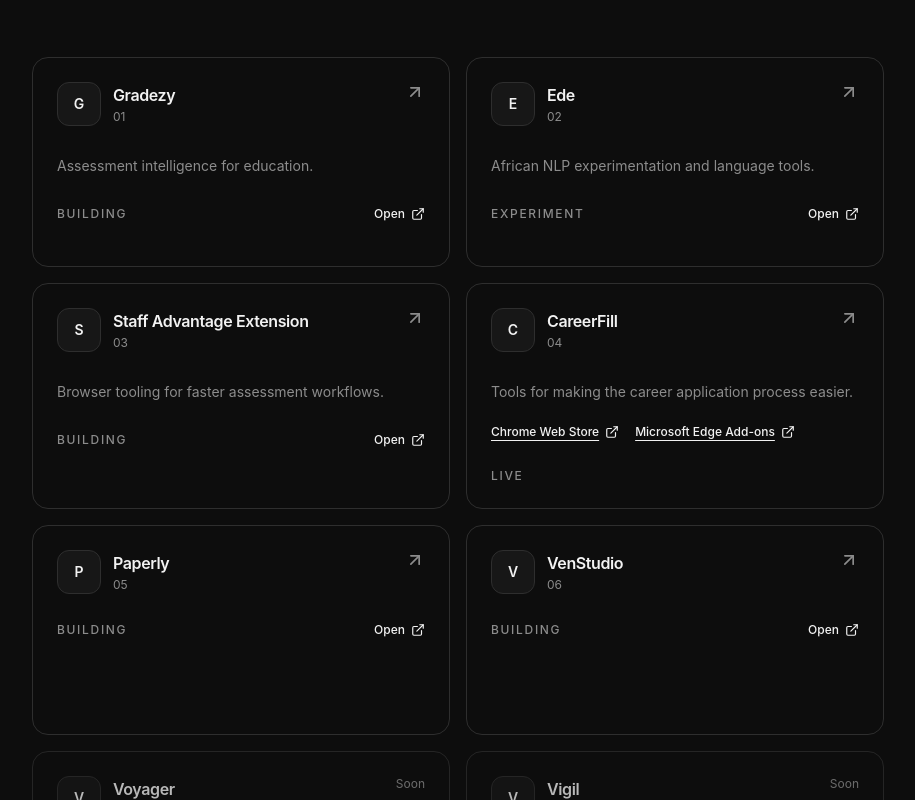
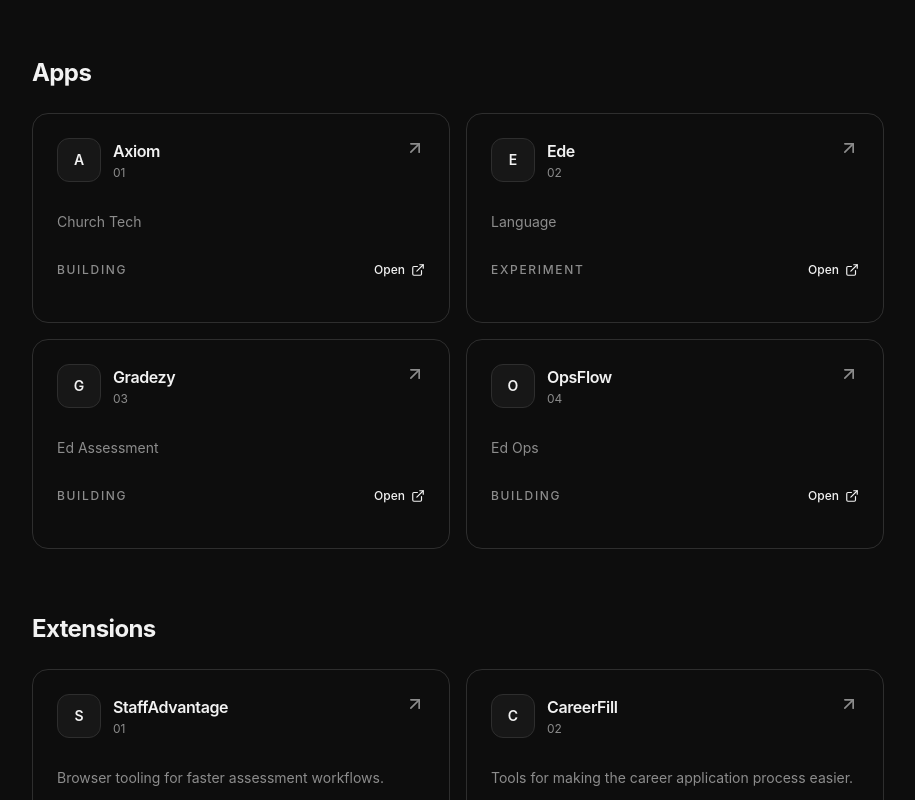
Before and after one commit to Bracket-io/jasanyakay, a React (Vite) app: page /building in a window 1280 px wide. Shown: the part 300-1100 px from the top of the page, without its empty margins (182-1097 px from the left). Built offline with nearby package versions, Linux system fonts and the light colour scheme; the HTML template or start-up script is replaced by a standard one.

Commit message:
Update Building groups and links; feature Axiom on homepage

```diff
--- a/src/data/buildingProjects.ts
+++ b/src/data/buildingProjects.ts
@@ -7,23 +7,45 @@ export type BuildingProject = {
   icon: string;
 };
 
-export const buildingProjects: BuildingProject[] = [
+export const buildingGroups: { title: string; projects: BuildingProject[] }[] = [
+  {
+    title: "Apps",
+    projects: [
+      {
+        name: "Axiom",
+        description: "Church Tech",
+        url: "https://axiomworship.vercel.app/",
+        status: "BUILDING",
+        icon: "A",
+      },
+      {
+        name: "Ede",
+        description: "Language",
+        status: "EXPERIMENT",
+        url: "https://ede-kay-jasanyas-projects.vercel.app/?kind=word&q=kind",
+        icon: "E",
+      },
       {
         name: "Gradezy",
-    description: "Assessment intelligence for education.",
+        description: "Ed Assessment",
         status: "BUILDING",
         url: "https://gradezy-website.vercel.app/",
         icon: "G",
       },
       {
-    name: "Ede",
-    description: "African NLP experimentation and language tools.",
-    status: "EXPERIMENT",
-    url: "https://huggingface.co/spaces/jaskay/ede-african-nlp",
-    icon: "E",
+        name: "OpsFlow",
+        description: "Ed Ops",
+        url: "https://opsflow-rosy.vercel.app/",
+        status: "BUILDING",
+        icon: "O",
+      },
+    ],
   },
   {
-    name: "Staff Advantage Extension",
+    title: "Extensions",
+    projects: [
+      {
+        name: "StaffAdvantage",
         description: "Browser tooling for faster assessment workflows.",
         status: "BUILDING",
         url: "https://microsoftedge.microsoft.com/addons/detail/staffadvantage-grade-fill/iocfhndobdbbiemehcnpfnippohngocn",
@@ -45,6 +67,11 @@ export const buildingProjects: BuildingProject[] = [
         ],
         icon: "C",
       },
+    ],
+  },
+  {
+    title: "In Progress",
+    projects: [
       {
         name: "Paperly",
         status: "BUILDING",
@@ -52,22 +79,13 @@ export const buildingProjects: BuildingProject[] = [
         icon: "P",
       },
       {
-    name: "VenStudio",
+        name: "Ven Studio",
         status: "BUILDING",
         url: "https://venstudio-mu.vercel.app/",
         icon: "V",
       },
-  {
-    name: "Voyager",
-    description: "A new product experiment in progress.",
-    status: "PROTOTYPE",
-    icon: "V",
-  },
-  {
-    name: "Vigil",
-    description:
-      "A civic reporting system for getting issues from people to the right place.",
-    status: "PROTOTYPE",
-    icon: "V",
+    ],
   },
 ];
+
+export const buildingProjects = buildingGroups.flatMap((group) => group.projects);
--- a/src/data/projects.ts
+++ b/src/data/projects.ts
@@ -313,7 +313,7 @@ export const projects: Project[] = [
     collaborated: [],
 
     externalLink:
-      "https://huggingface.co/spaces/jaskay/ede-african-nlp",
+      "https://ede-kay-jasanyas-projects.vercel.app/?kind=word&q=kind",
   },
 
   {
--- a/src/pages/Building.tsx
+++ b/src/pages/Building.tsx
@@ -1,6 +1,6 @@
 import { ExternalLink, ArrowUpRight } from "lucide-react";
 import { Header } from "@/components/Header";
-import { buildingProjects } from "@/data/buildingProjects";
+import { buildingGroups } from "@/data/buildingProjects";
 
 const Building = () => {
   return (
@@ -23,8 +23,11 @@ const Building = () => {
             </p>
           </div>
 
-          <div className="mt-12 sm:mt-16 grid grid-cols-1 sm:grid-cols-2 gap-3 sm:gap-4">
-            {buildingProjects.map((project, index) => {
+          {buildingGroups.map((group) => (
+            <section key={group.title} aria-label={group.title} className="mt-12 sm:mt-16">
+              <h2 className="text-2xl font-bold tracking-tight">{group.title}</h2>
+              <div className="mt-6 grid grid-cols-1 sm:grid-cols-2 gap-3 sm:gap-4">
+                {group.projects.map((project, index) => {
                   const card = (
                     <>
                       <div className="flex items-start justify-between gap-4">
@@ -115,6 +118,8 @@ const Building = () => {
                   );
                 })}
               </div>
+            </section>
+          ))}
 
           <div className="mt-10 sm:mt-12">
             <p className="text-xs sm:text-sm text-muted-foreground">
--- a/src/pages/Index.tsx
+++ b/src/pages/Index.tsx
@@ -1,5 +1,6 @@
 import { Link } from "react-router-dom";
 import { Layout } from "@/components/Layout";
+import { buildingProjects } from "@/data/buildingProjects";
 import { bookmarks } from "@/data/bookmarks";
 import {
   selectedWork,
@@ -17,6 +18,8 @@ const education = [
   "Morgan State University — MBA",
   "Morgan State University — B.S. Electrical Engineering",
 ];
+
+const axiom = buildingProjects.find((project) => project.name === "Axiom");
 
 const Index = () => {
   return (
@@ -89,6 +92,26 @@ const Index = () => {
         </div>
 
         <div className="space-y-12">
+          {axiom && (
+            <article className="border-b border-border pb-12">
+              <p className="text-xs tracking-widest uppercase text-muted-foreground mb-3">
+                {axiom.description}
+              </p>
+              <h3 className="text-xl sm:text-2xl font-bold tracking-tight mb-3">
+                {axiom.name}
+              </h3>
+              {axiom.url && (
+                <a
+                  href={axiom.url}
+                  target="_blank"
+                  rel="noopener noreferrer"
+                  className="text-sm font-bold hover:underline underline-offset-4"
+                >
+                  Explore Axiom &rarr;
+                </a>
+              )}
+            </article>
+          )}
           {selectedWork.map((project) => (
             <article
               key={project.slug}
```
Lines whose indentation alone changed are shown as unchanged.
